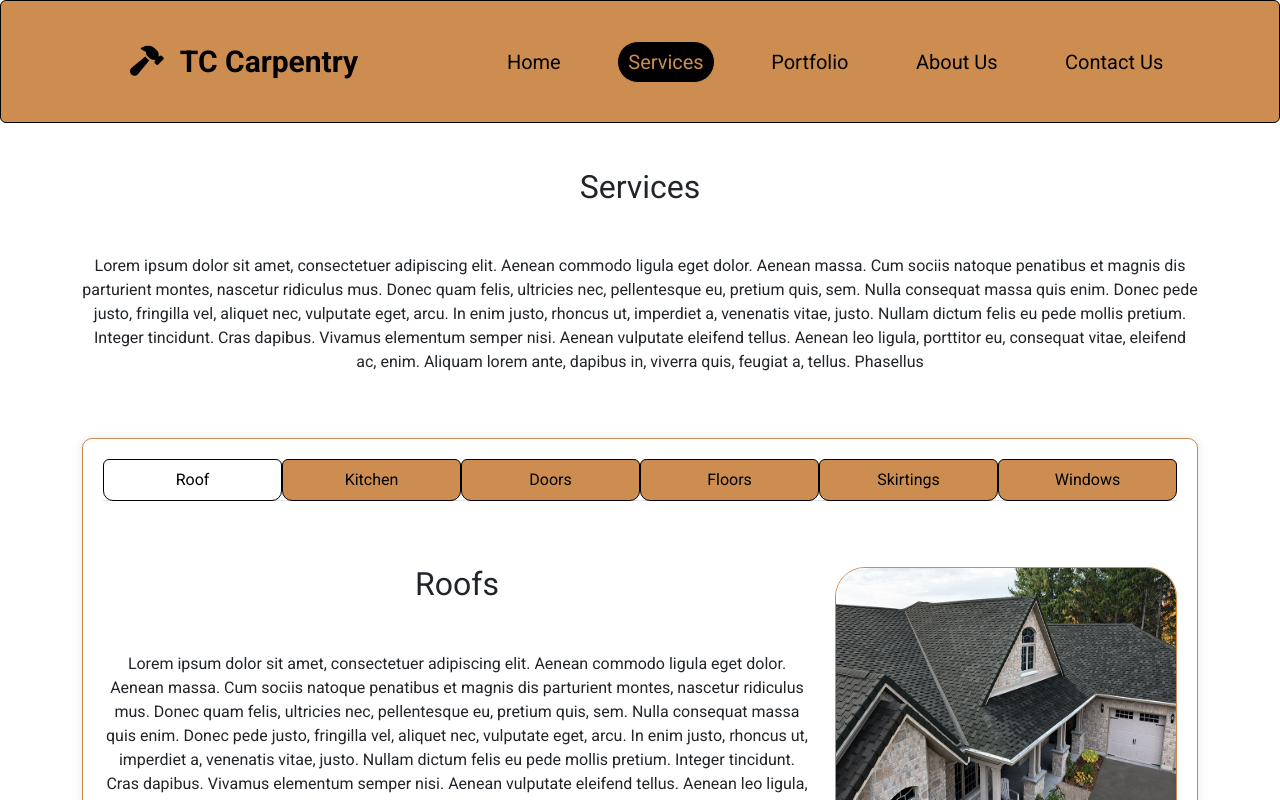
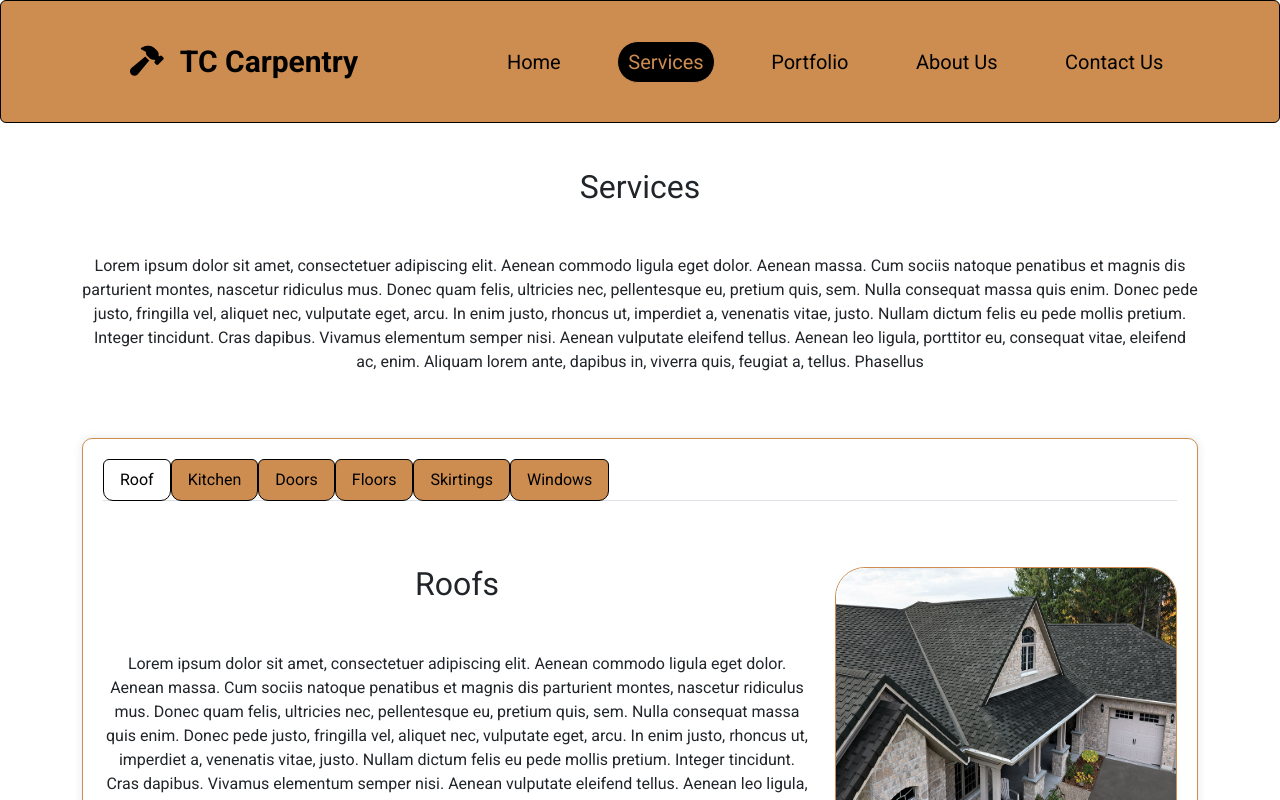
Before and after one commit to sam2829/TC-Carpentry-Site, a React (Create React App) app in the folder frontend/: page /services in a window 1280 px wide. Shown: the top 800 px of the page. Built offline with nearby package versions, Linux system fonts and the light colour scheme; a web font is replaced by a local one.

Commit message:
Change styling of tabs

```diff
--- a/frontend/src/components/Footer.js
+++ b/frontend/src/components/Footer.js
@@ -25,6 +25,7 @@ const Footer = () => {
           <p>07875922802</p>
         </Col>
       </Row>
+      {/* icons */}
       <Row className="justify-content-center">
         <Col xs={1} className={styles.Icon}>
           <a
--- a/frontend/src/pages/portfolio/PortfolioPage.js
+++ b/frontend/src/pages/portfolio/PortfolioPage.js
@@ -33,10 +33,10 @@ const PortfolioPage = ({ showAlert }) => {
         <section className={styles.TabSection}>
           <Tabs
             defaultActiveKey="Roof"
-            id="justify-tab-example"
+            id="uncontrolled-tab-example"
             className={`${styles.MainTab} mb-3`}
             onSelect={(k) => setActiveTab(k)}
-            justify
+
           >
             {/* map over tabs available */}
             {["Roof", "Kitchen", "Doors", "Floors", "Skirtings", "Other"].map(
--- a/frontend/src/pages/services/ServicesPageTabs.js
+++ b/frontend/src/pages/services/ServicesPageTabs.js
@@ -9,9 +9,8 @@ const ServicesPageTabs = () => {
   return (
     <Tabs
       defaultActiveKey="roof"
-      id="justify-tab-example"
+      id="uncontrolled-tab-example"
       className={`${styles.MainTab} mb-3`}
-      justify
     >
       {/* map over the tabData to create tabs */}
       {tabData.map(({ eventKey, title, component }) => (
```
Also changed, not shown: frontend/src/styles/HomeInfoSection.module.css (line endings or trailing spaces).
